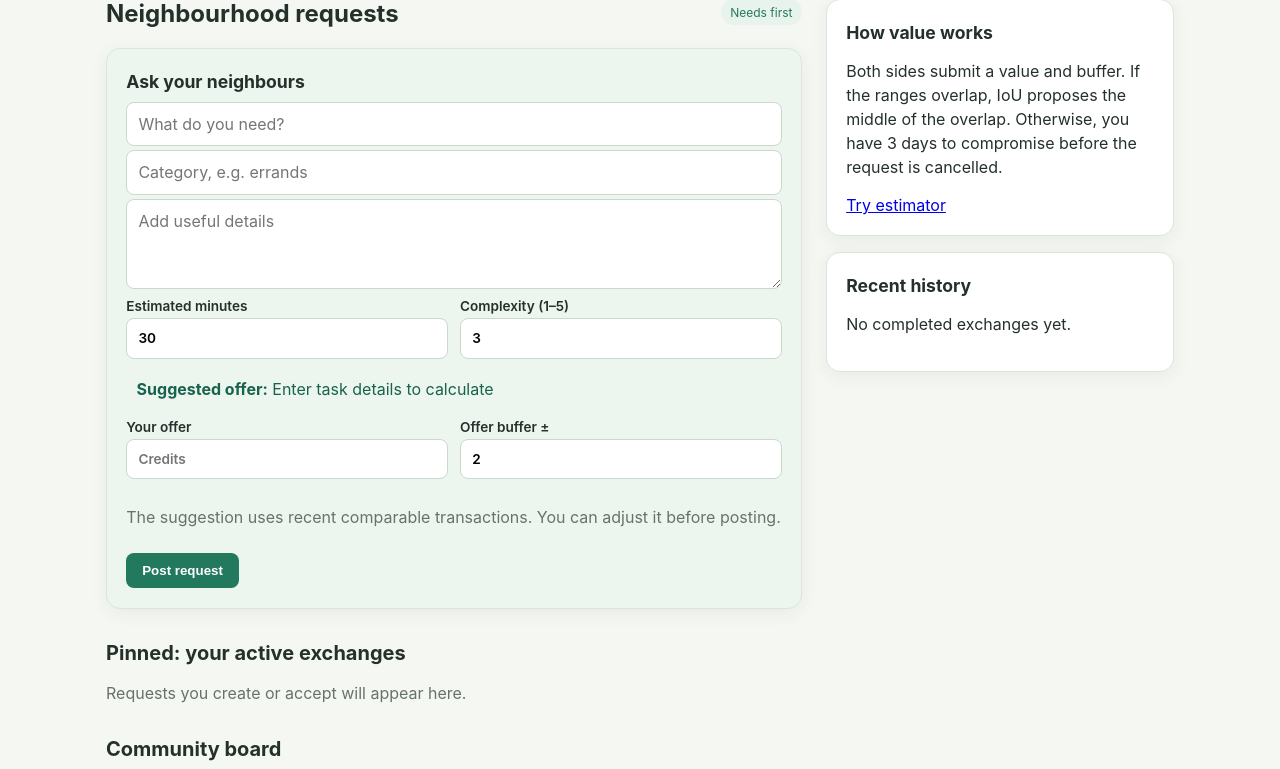
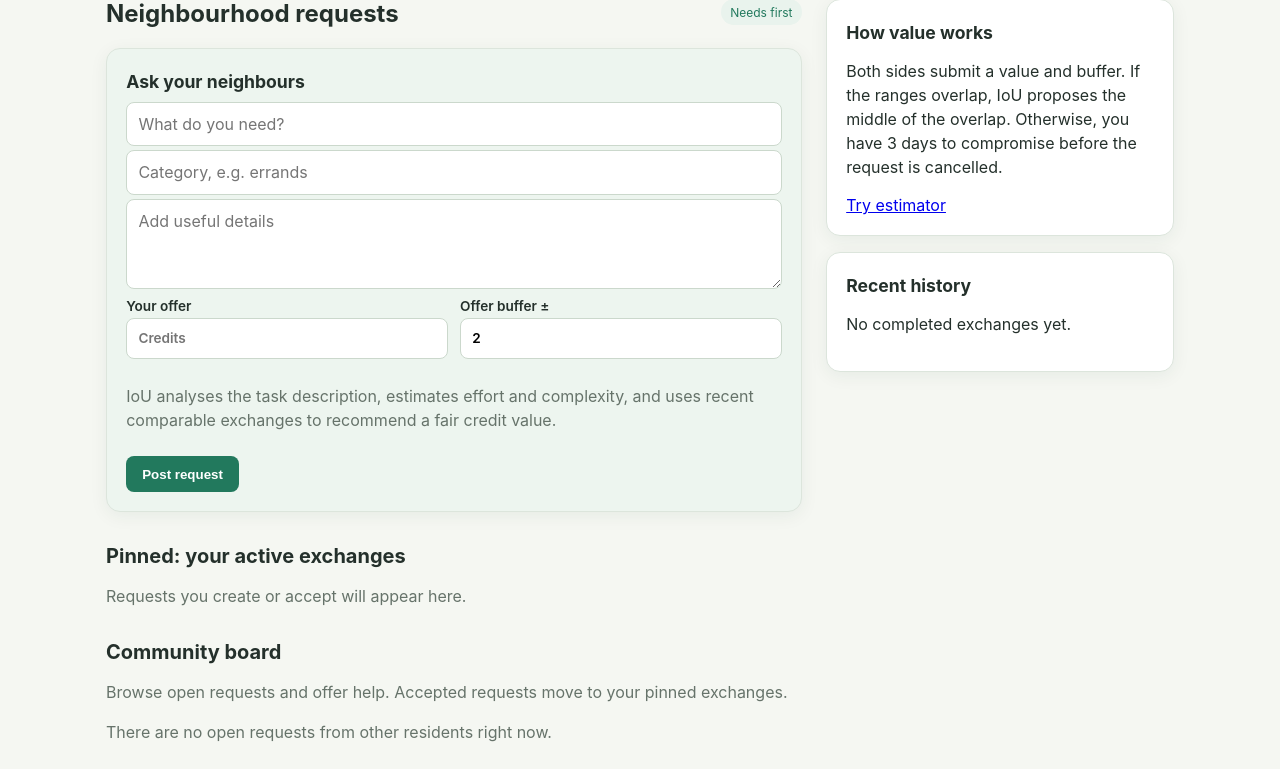
Before and after one commit to xxyleea/ioweu, a FastAPI app: page / in a window 1280 px wide. Shown: the part 94-863 px from the top of the page. After the commit the page ends 836 px from the top, so only its background shows below. Run offline with FastAPI, Linux system fonts and the light colour scheme; the visitor is signed in with stand-in values (Sample User, id 1); data comes from the database, SQL or seed files in the repository; data that the repository does not hold is empty.

Commit message:
Infer task effort and complexity on backend
Co-authored-by: Copilot <223556219+Copilot@users.noreply.github.com>

```diff
--- a/app.py
+++ b/app.py
@@ -200,6 +200,32 @@ def recommendation(
     }
 
 
+def infer_task_attributes(title: str, description: str, category: str) -> tuple[int, int]:
+    """Infer task effort and complexity from the written request for the demo."""
+    text = f"{title} {description} {category}".lower()
+    effort = 30
+    complexity = 3
+    effort_keywords = {
+        "quick": -10, "pickup": 10, "collect": 10, "grocery": 25,
+        "shopping": 30, "clean": 45, "cleaning": 45, "assemble": 45,
+        "repair": 60, "install": 60, "move": 75, "childcare": 60,
+        "supervision": 60, "lesson": 60, "urgent": 15,
+    }
+    complexity_keywords = {
+        "quick": -1, "pickup": -1, "collect": -1, "grocery": 0,
+        "shopping": 0, "clean": 0, "cleaning": 0, "assemble": 1,
+        "repair": 2, "install": 2, "move": 2, "childcare": 1,
+        "supervision": 1, "lesson": 1, "urgent": 1,
+    }
+    for keyword, adjustment in effort_keywords.items():
+        if keyword in text:
+            effort += adjustment
+    for keyword, adjustment in complexity_keywords.items():
+        if keyword in text:
+            complexity += adjustment
+    return max(15, effort), max(1, min(5, complexity))
+
+
 def render(request: Request, template: str, **context: Any) -> HTMLResponse:
     context["user"] = current_user(request)
     return templates.TemplateResponse(request=request, name=template, context=context)
@@ -304,14 +330,12 @@ def create_request(
     category: str = Form(...),
     offered_value: int = Form(...),
     offered_buffer: int = Form(...),
-    effort_minutes: int = Form(30),
-    complexity: int = Form(3),
 ):
     user = current_user(request)
     if not user:
         return RedirectResponse("/login", status_code=303)
     offered_value, offered_buffer = max(1, offered_value), max(0, offered_buffer)
-    effort_minutes, complexity = max(1, effort_minutes), max(1, min(5, complexity))
+    effort_minutes, complexity = infer_task_attributes(title, description, category)
     with db() as connection:
         connection.execute(
             """INSERT INTO requests(
--- a/templates/index.html
+++ b/templates/index.html
@@ -2,7 +2,7 @@
 <html lang="en"><head><meta charset="utf-8"><meta name="viewport" content="width=device-width, initial-scale=1"><title>IoU request board</title><link rel="stylesheet" href="/static/style.css"></head>
 <body><header><div><strong>IoU</strong><span class="tagline">Neighbourhood mutual credit</span></div><div>{{ user.name }} · <b>{{ user.balance }} available</b>{% if user.held_balance %}<span class="held"> · {{ user.held_balance }} held</span>{% endif %}<form class="inline" method="post" action="/logout"><button class="link-button">Sign out</button></form></div></header>
 <main class="layout"><section><div class="section-heading"><h1>Neighbourhood requests</h1><span class="pill">Needs first</span></div>
-<form class="card create" method="post" action="/requests"><h2>Ask your neighbours</h2><input name="title" placeholder="What do you need?" required><input id="new-category" name="category" placeholder="Category, e.g. errands" required><textarea name="description" placeholder="Add useful details" required></textarea><div class="value-form"><label>Estimated minutes<input id="new-effort" type="number" name="effort_minutes" min="1" value="30" required></label><label>Complexity (1–5)<input id="new-complexity" type="number" name="complexity" min="1" max="5" value="3" required></label></div><div class="ai-suggestion"><b>Suggested offer:</b> <output id="new-recommendation">Enter task details to calculate</output><span id="new-range"></span></div><div class="value-form"><label>Your offer<input id="new-offered-value" type="number" name="offered_value" min="1" placeholder="Credits" required></label><label>Offer buffer ±<input type="number" name="offered_buffer" min="0" value="2" required></label></div><p class="muted">The suggestion uses recent comparable transactions. You can adjust it before posting.</p><button>Post request</button></form>
+<form class="card create" method="post" action="/requests"><h2>Ask your neighbours</h2><input name="title" placeholder="What do you need?" required><input name="category" placeholder="Category, e.g. errands" required><textarea name="description" placeholder="Add useful details" required></textarea><div class="value-form"><label>Your offer<input type="number" name="offered_value" min="1" placeholder="Credits" required></label><label>Offer buffer ±<input type="number" name="offered_buffer" min="0" value="2" required></label></div><p class="muted">IoU analyses the task description, estimates effort and complexity, and uses recent comparable exchanges to recommend a fair credit value.</p><button>Post request</button></form>
 
 <h2 class="section-title">Pinned: your active exchanges</h2>
 {% for item in my_requests + joined_requests %}{% include "request_card.html" %}{% else %}<p class="empty">Requests you create or accept will appear here.</p>{% endfor %}
@@ -12,31 +12,4 @@
 {% for item in community_requests %}{% include "request_card.html" %}{% else %}<p class="empty">There are no open requests from other residents right now.</p>{% endfor %}
 </section>
 <aside><div class="card"><h2>How value works</h2><p>Both sides submit a value and buffer. If the ranges overlap, IoU proposes the middle of the overlap. Otherwise, you have 3 days to compromise before the request is cancelled.</p><a href="/estimate/errands">Try estimator</a></div><div class="card"><h2>Recent history</h2>{% for item in history %}<p><b>{{ item.value }} credits</b> · {{ item.title }}<br><small>provider: {{ item.provider_name }}</small></p>{% else %}<p>No completed exchanges yet.</p>{% endfor %}</div>
-{% if user.is_moderator %}<div class="card"><h2>Moderator queue</h2>{% for dispute in disputes %}<div class="moderator-item"><b>{{ dispute.title }}</b><p>{{ dispute.description }}</p><small>{{ dispute.recommendation }}</small><form method="post" action="/disputes/{{ dispute.id }}/decide"><select name="decision"><option value="uphold">Uphold dispute</option><option value="deny">Deny dispute</option></select><button>Record decision</button></form></div>{% else %}<p>No disputes.</p>{% endfor %}</div>{% endif %}</aside></main><script>
-const category = document.querySelector("#new-category");
-const effort = document.querySelector("#new-effort");
-const complexity = document.querySelector("#new-complexity");
-const recommendation = document.querySelector("#new-recommendation");
-const range = document.querySelector("#new-range");
-const offer = document.querySelector("#new-offered-value");
-let recommendationTimer;
-async function updateRecommendation() {
-  if (!category.value.trim()) {
-    recommendation.textContent = "Enter a category to calculate";
-    range.textContent = "";
-    return;
-  }
-  const query = new URLSearchParams({effort_minutes: effort.value, complexity: complexity.value, quality_score: "3"});
-  const response = await fetch("/estimate/" + encodeURIComponent(category.value.trim()) + "?" + query);
-  if (!response.ok) return;
-  const data = await response.json();
-  recommendation.textContent = data.recommended + " credits";
-  range.textContent = " (" + data.range[0] + "–" + data.range[1] + " suggested range)";
-  if (!offer.value) offer.value = data.recommended;
-}
-function scheduleRecommendation() {
-  clearTimeout(recommendationTimer);
-  recommendationTimer = setTimeout(updateRecommendation, 250);
-}
-[category, effort, complexity].forEach(field => field.addEventListener("input", scheduleRecommendation));
-</script></body></html>
+{% if user.is_moderator %}<div class="card"><h2>Moderator queue</h2>{% for dispute in disputes %}<div class="moderator-item"><b>{{ dispute.title }}</b><p>{{ dispute.description }}</p><small>{{ dispute.recommendation }}</small><form method="post" action="/disputes/{{ dispute.id }}/decide"><select name="decision"><option value="uphold">Uphold dispute</option><option value="deny">Deny dispute</option></select><button>Record decision</button></form></div>{% else %}<p>No disputes.</p>{% endfor %}</div>{% endif %}</aside></main></body></html>
```
Also changed, not shown: README.md.
